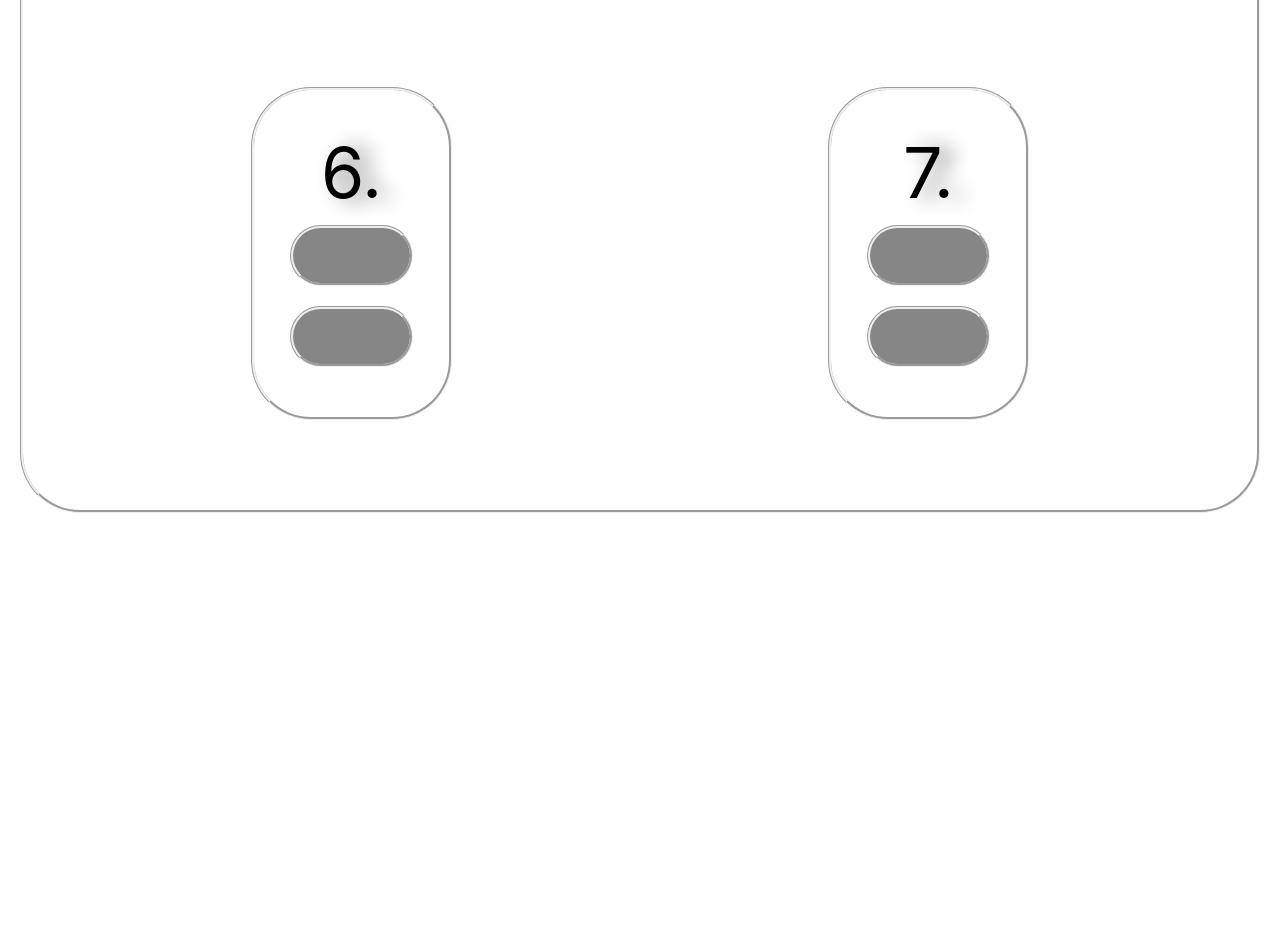
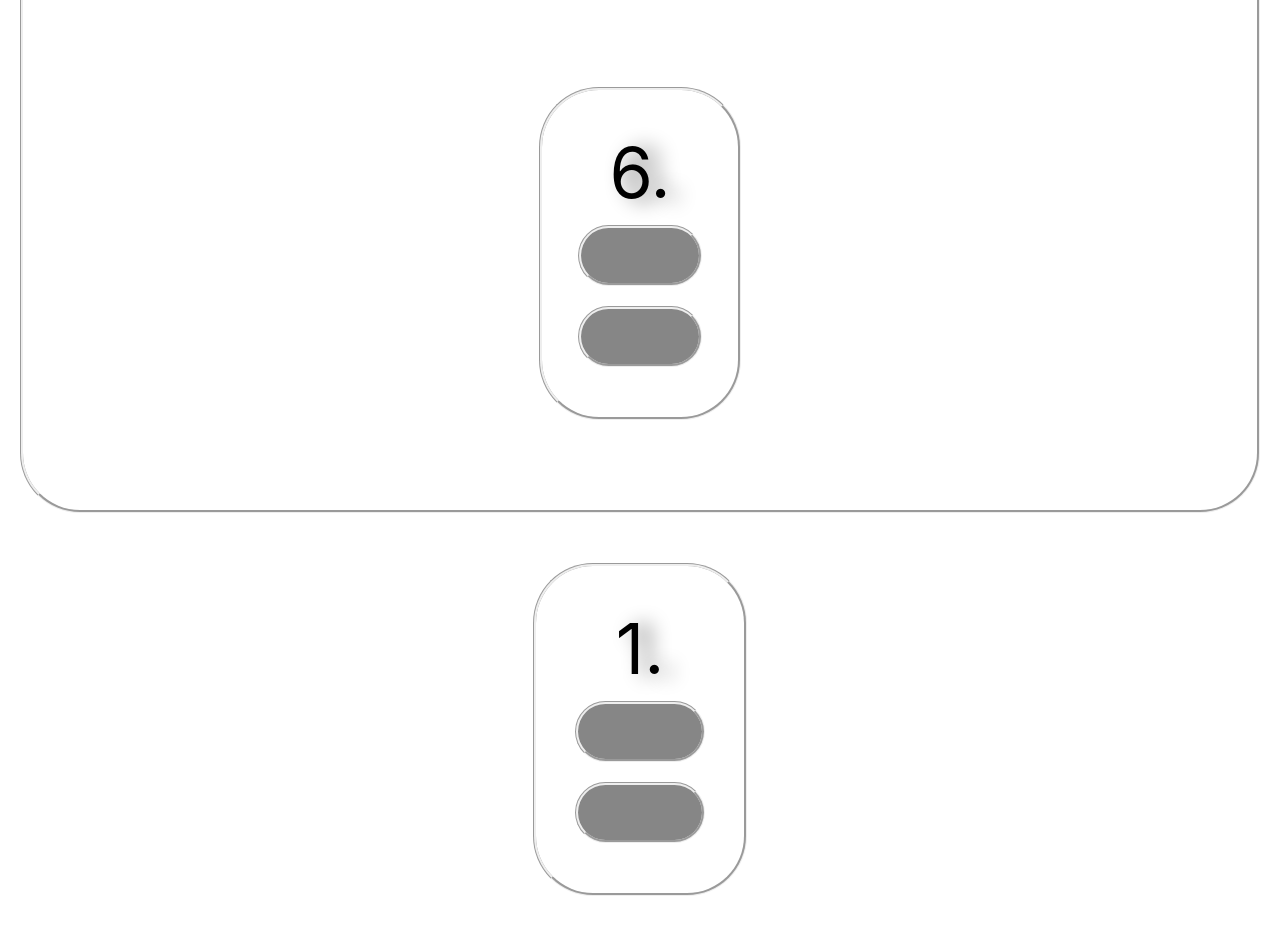
Before and after one commit to MMarek/exercises_site, a React (Create React App) app: page /#/ in a window 1280 px wide. Shown: the part 540-1474 px from the top of the page. Before the commit the page ends 1073 px from the top, so only its background shows below. Built offline with nearby package versions, Linux system fonts and the light colour scheme.

Commit message:
functions

```diff
--- /dev/null
+++ b/src/components/Home/Functions/AllFunctions.js
@@ -0,0 +1,18 @@
+import React, {Component} from "react";
+import '../../../scss/_functions.scss'
+
+import ArgumentSum from "./Function01";
+
+
+class AllFunctions extends Component {
+
+    render() {
+        return (
+            <section className='allFunctions'>
+                <ArgumentSum/>
+            </section>
+        )
+    }
+}
+
+export default AllFunctions;
--- /dev/null
+++ b/src/components/Home/Functions/Function01.js
@@ -0,0 +1,70 @@
+import React, {Component} from "react";
+import '../../../scss/_functions.scss'
+
+class ArgumentSum extends Component {
+
+    state = {
+        click: false
+    };
+
+    handleButtonOneClick = () => {
+        this.setState({
+            click: this.state.click ? false : true
+        })
+    };
+
+    render() {
+
+        const {click} = this.state;
+
+        let styleOne = {
+            width: click ? '30%' : '10%',
+            height: click ? '45%' : '10%',
+            fontSize: click ? '15px' : '0%',
+            transition: '2s',
+        };
+
+        let styleTwo = {
+            fontSize: click ? '0%' : '70px',
+            transition: '5s',
+        };
+
+        let sumArr = function (numbersArray) {
+            let sum = 0;
+            for (let i = 0; i < numbersArray.length ; i++) {
+                sum += numbersArray[i]
+            }
+            return sum;
+        };
+
+        let arr1 = [1,2,3,4,5,6,7,8,9];
+        let sum2 = sumArr(arr1);
+        // console.log(sum2);
+
+        return (
+            <section className='argumentSum' style={styleOne}
+                     onClick={this.handleButtonOneClick}>
+                <div className='numberOfExercise' style={styleTwo} onClick={this.handleButtonOneClick}>1.</div>
+
+                <div className='argumentSumAll'>
+                    {' let sumArr = function (numbersArray) {\n' +
+                    '            let sum = 0;\n' +
+                    '            for (let i = 0; i < numbersArray.length ; i++) {\n' +
+                    '                sum += numbersArray[i]\n' +
+                    '            }\n' +
+                    '            return sum;\n' +
+                    '        };\n' +
+                    '\n' +
+                    '        let arr1 = [1,2,3,4,5,6,7,8,9];\n' +
+                    '        let sum2 = sumArr(arr1);'}
+                </div>
+                <div className='argumentSumAll'>
+                    Suma wszystkich podanych liczb, jako argument, wynosi {sum2}
+                </div>
+
+            </section>
+        )
+    }
+}
+
+export default ArgumentSum;
--- a/src/components/Home/Home.js
+++ b/src/components/Home/Home.js
@@ -1,24 +1,17 @@
 import React, {Component} from "react";
-import Square from './Loops/Loops01';
-import SumOfAll from './Loops/Loops02';
-import Stars from './Loops/Loops03';
-import Number from './Loops/Loops04';
-import Arithmetic from './Loops/Loops05';
-import EvenNumber from './Loops/Loops06';
-import ArgumentSum from './Loops/Loops07'
+import '../../scss/_home.scss'
+
+import AllLoops from "./Loops/AllLoops";
+import AllFunctions from "./Functions/AllFunctions";
 
 class Home extends Component {
 
     render() {
         return (
             <section className='home'>
-              <Square/>
-              <SumOfAll/>
-              <Stars/>
-              <Number/>
-              <Arithmetic/>
-              <EvenNumber/>
-              <ArgumentSum/>
+                <AllLoops/>
+                <AllFunctions/>
+
             </section>
         )
     }
--- /dev/null
+++ b/src/components/Home/Loops/AllLoops.js
@@ -0,0 +1,30 @@
+import React, {Component} from "react";
+import '../../../scss/_loops.scss'
+
+import Square from "./Loops01";
+import SumOfAll from "./Loops02";
+import Stars from "./Loops03";
+import Number from "./Loops04";
+import Arithmetic from "./Loops05";
+import EvenNumber from "./Loops06";
+
+// import ArgumentSum from './Loops/Loops07'
+
+class AllLoops extends Component {
+
+    render() {
+        return (
+            <section className='allLoops'>
+                <Square/>
+                <SumOfAll/>
+                <Stars/>
+                <Number/>
+                <Arithmetic/>
+                <EvenNumber/>
+                {/*<ArgumentSum/>*/}
+            </section>
+        )
+    }
+}
+
+export default AllLoops;
--- a/src/components/Home/Loops/Loops07.js
+++ b/src/components/Home/Loops/Loops07.js
@@ -1,70 +1,70 @@
-import React, {Component} from "react";
-import '../../../scss/_loops.scss'
-
-class ArgumentSum extends Component {
-
-    state = {
-        click: false
-    };
-
-    handleButtonOneClick = () => {
-        this.setState({
-            click: this.state.click ? false : true
-        })
-    };
-
-    render() {
-
-        const {click} = this.state;
-
-        let styleOne = {
-            width: click ? '30%' : '10%',
-            height: click ? '45%' : '10%',
-            fontSize: click ? '15px' : '0%',
-            transition: '2s',
-        };
-
-        let styleTwo = {
-            fontSize: click ? '0%' : '70px',
-            transition: '5s',
-        };
-
-        let sumArr = function (numbersArray) {
-            let sum = 0;
-            for (let i = 0; i < numbersArray.length ; i++) {
-                sum += numbersArray[i]
-            }
-            return sum;
-        };
-
-        let arr1 = [1,2,3,4,5,6,7,8,9];
-        let sum2 = sumArr(arr1);
-        // console.log(sum2);
-
-        return (
-        <section className='argumentSum' style={styleOne}
-        onClick={this.handleButtonOneClick}>
-            <div className='numberOfExercise' style={styleTwo} onClick={this.handleButtonOneClick}>7.</div>
-
-            <div className='argumentSumAll'>
-                {' let sumArr = function (numbersArray) {\n' +
-                '            let sum = 0;\n' +
-                '            for (let i = 0; i < numbersArray.length ; i++) {\n' +
-                '                sum += numbersArray[i]\n' +
-                '            }\n' +
-                '            return sum;\n' +
-                '        };\n' +
-                '\n' +
-                '        let arr1 = [1,2,3,4,5,6,7,8,9];\n' +
-                '        let sum2 = sumArr(arr1);'}
-            </div>
-            <div className='argumentSumAll'>
-                Suma wszystkich podanych liczb, jako argument, wynosi {sum2}
-            </div>
-
-        </section>
-        )
-    }
-}
-
-export default ArgumentSum;
+// import React, {Component} from "react";
+// import '../../../scss/_loops.scss'
+//
+// class ArgumentSum extends Component {
+//
+//     state = {
+//         click: false
+//     };
+//
+//     handleButtonOneClick = () => {
+//         this.setState({
+//             click: this.state.click ? false : true
+//         })
+//     };
+//
+//     render() {
+//
+//         const {click} = this.state;
+//
+//         let styleOne = {
+//             width: click ? '30%' : '10%',
+//             height: click ? '45%' : '10%',
+//             fontSize: click ? '15px' : '0%',
+//             transition: '2s',
+//         };
+//
+//         let styleTwo = {
+//             fontSize: click ? '0%' : '70px',
+//             transition: '5s',
+//         };
+//
+//         let sumArr = function (numbersArray) {
+//             let sum = 0;
+//             for (let i = 0; i < numbersArray.length ; i++) {
+//                 sum += numbersArray[i]
+//             }
+//             return sum;
+//         };
+//
+//         let arr1 = [1,2,3,4,5,6,7,8,9];
+//         let sum2 = sumArr(arr1);
+//         // console.log(sum2);
+//
+//         return (
+//         <section className='argumentSum' style={styleOne}
+//         onClick={this.handleButtonOneClick}>
+//             <div className='numberOfExercise' style={styleTwo} onClick={this.handleButtonOneClick}>7.</div>
+//
+//             <div className='argumentSumAll'>
+//                 {' let sumArr = function (numbersArray) {\n' +
+//                 '            let sum = 0;\n' +
+//                 '            for (let i = 0; i < numbersArray.length ; i++) {\n' +
+//                 '                sum += numbersArray[i]\n' +
+//                 '            }\n' +
+//                 '            return sum;\n' +
+//                 '        };\n' +
+//                 '\n' +
+//                 '        let arr1 = [1,2,3,4,5,6,7,8,9];\n' +
+//                 '        let sum2 = sumArr(arr1);'}
+//             </div>
+//             <div className='argumentSumAll'>
+//                 Suma wszystkich podanych liczb, jako argument, wynosi {sum2}
+//             </div>
+//
+//         </section>
+//         )
+//     }
+// }
+//
+// export default ArgumentSum;
--- a/src/scss/_loops.scss
+++ b/src/scss/_loops.scss
@@ -1,4 +1,4 @@
-.home {
+.allLoops {
   display: flex;
   flex-direction: row;
   justify-content: space-between;
```
Also changed, not shown: src/scss/_functions.scss (added), src/scss/_home.scss (added).
